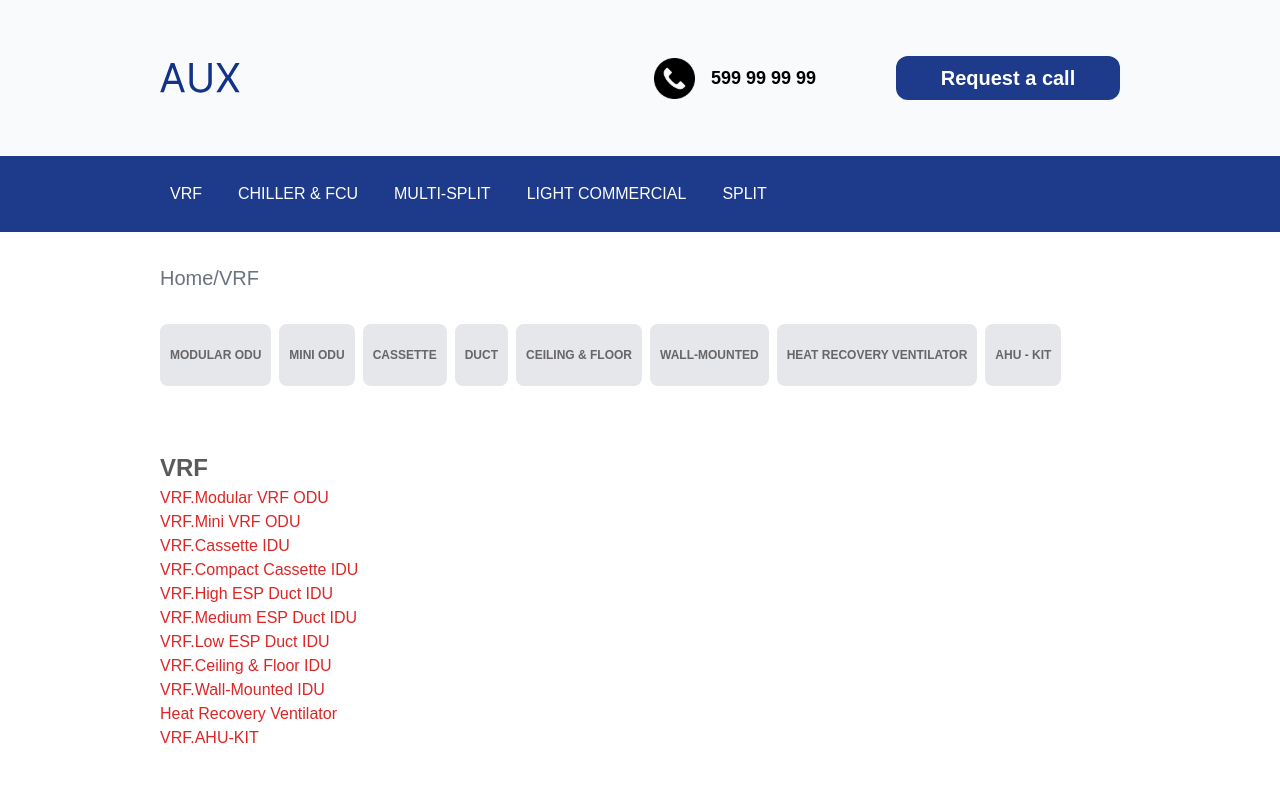
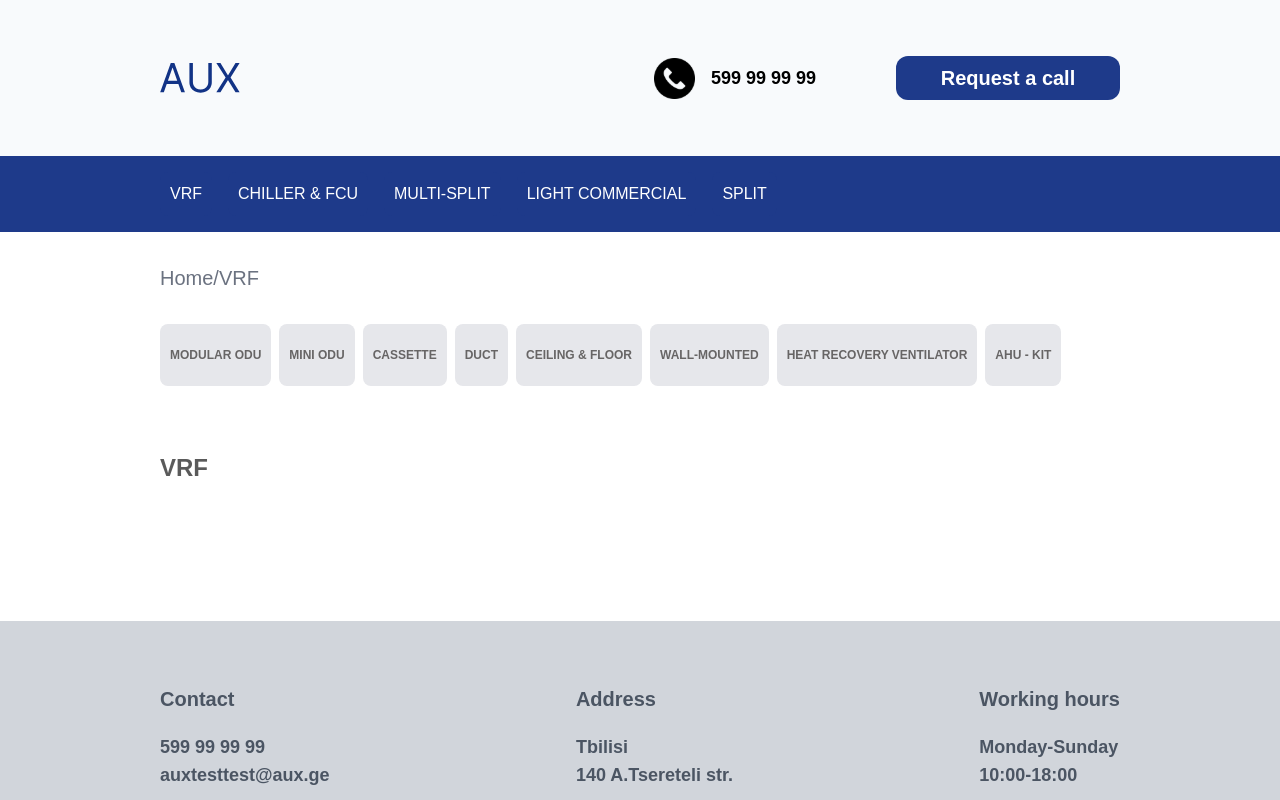
Before and after one commit to Milltiades/AUX, a Next.js app: page /en/VRF in a window 1280 px wide. Shown: the top 800 px of the page. Built offline with nearby package versions, Linux system fonts and the light colour scheme.

Commit message:
deleted unused code from VRF

```diff
--- a/app/[locale]/VRF/page.tsx
+++ b/app/[locale]/VRF/page.tsx
@@ -1,126 +1,6 @@
-// import { NavItems } from "@/constants";
-// import { useTranslations } from "next-intl";
-// import Link from "next/link";
-// import { useRouter } from "next/router";
-// import React from "react";
-
-// export default function page() {
-//   const t = useTranslations("VRF");
-
-//   const desiredTitle = "VRF";
-//   const filteredProducts = NavItems.filter(
-//     (item) => item.title === desiredTitle
-//   );
-
-//   console.log(filteredProducts[0].menu);
-
-//   return (
-//     <div className=" md:px-40 pt-8 pb-16 flex flex-col px-5 min-h-custom">
-//       <div className=" text-xl text-gray-500">
-//         <Link className=" mr-1" href="/">
-//           {t("Home")}
-//         </Link>
-//         /
-//         <Link className=" mx-1" href="/VRF">
-//           {t("Title")}
-//         </Link>
-//       </div>
-//       <div className=" mt-8">
-//         <nav>
-//           {/* <ul className="flex justify-start gap-2">
-//             <li className="li-vrf"> {t("Modular ODU")} </li>
-//             <li className="li-vrf"> {t("Mini ODU")} </li>
-//             <li className="li-vrf">{t("Cassette")}</li>
-//             <li className="li-vrf">{t("Duct")}</li>
-//             <li className="li-vrf">{t("Ceiling & Floor")}</li>
-//             <li className="li-vrf">{t("Wall-mounted")}</li>
-//             <li className="li-vrf">{t("Heat Recovery Ventilator")}</li>
-//             <li className="li-vrf">{t("AHU - Kit")}</li>
-//           </ul> */}
-//           <ul className="flex justify-start gap-2">
-//             {filteredProducts[0].menu.map((menuItem) => (
-//               <li className="li-vrf" key={menuItem.option}>
-//                 {t(menuItem.option)}
-//               </li>
-//             ))}
-//           </ul>
-//         </nav>
-//       </div>
-//       <h1 className="product-h1">VRF</h1>
-
-//       <div>
-//       <ul className="flex justify-start gap-2">
-//             {filteredProducts[0].menu.map((menuItem) => (
-//               <li className="li-vrf" key={menuItem.option}>
-//                 {t(menuItem.option)}
-//               </li>
-//             ))}
-//           </ul>
-//       </div>
-//     </div>
-//   );
-// }
-
-
-// import { NavItems } from "@/constants";
-// import { useTranslations } from "next-intl";
-// import Link from "next/link";
-// import { useRouter } from "next/router";
-// import React, { useEffect } from "react";
-
-
-
-
-// export default function VRFPage() {
-//   const t = useTranslations("VRF");
-
-//   // Find the "VRF" category in NavItems
-//   const vrfCategory = NavItems.find(item => item.title === "VRF");
-
-//   return (
-//     <div className=" md:px-40 pt-8 pb-16 flex flex-col px-5 min-h-custom">
-//       <div className=" text-xl text-gray-500">
-//         <Link href="/">
-//           {t("Home")}
-//         </Link>
-//         /
-//         <Link href={vrfCategory.link}>
-//           {t("Title")}
-//         </Link>
-//       </div>
-//       <div className="mt-8">
-//         <nav>
-//           <ul className="flex justify-start gap-2">
-//             {vrfCategory.menu.map(menuItem => (
-//               <li className="li-vrf" key={menuItem.option}>
-//                 {t(menuItem.option)}
-//               </li>
-//             ))}
-//           </ul>
-//         </nav>
-//       </div>
-//       <h1 className="product-h1">{t("Title")}</h1>
-//       <div>
-//         {/* Render product names */}
-//         {vrfCategory.menu.map(menuItem => (
-//           <div key={menuItem.option}>
-//             {menuItem.product.map(productItem => (
-//               <div key={productItem.name}>
-//                 {t(productItem.name)}
-//               </div>
-//             ))}
-//           </div>
-//         ))}
-//       </div>
-//     </div>
-//   );
-// }
-
-
 import { NavItems } from "@/constants";
 import { useTranslations } from "next-intl";
 import Link from "next/link";
-import { useRouter } from "next/router";
 import React from "react";
 
 export default function VRFPage() {
@@ -157,18 +37,11 @@ export default function VRFPage() {
       </div>
       <h1 className="product-h1">{t("Title")}</h1>
       <div>
-        {/* Render product names */}
-        {vrfCategory.menu.map((menuItem : any) => (
-          <div key={menuItem.option}>
-            {menuItem.product && menuItem.product.map((productItem : any) => (
-              <div key={productItem.name} >
-                <h1 className=" text-red-600">
-                {t(productItem.name)}
-                </h1>
-              </div>
-            ))}
-          </div>
-        ))}
+
+
+
+
+
       </div>
     </div>
   );
```
